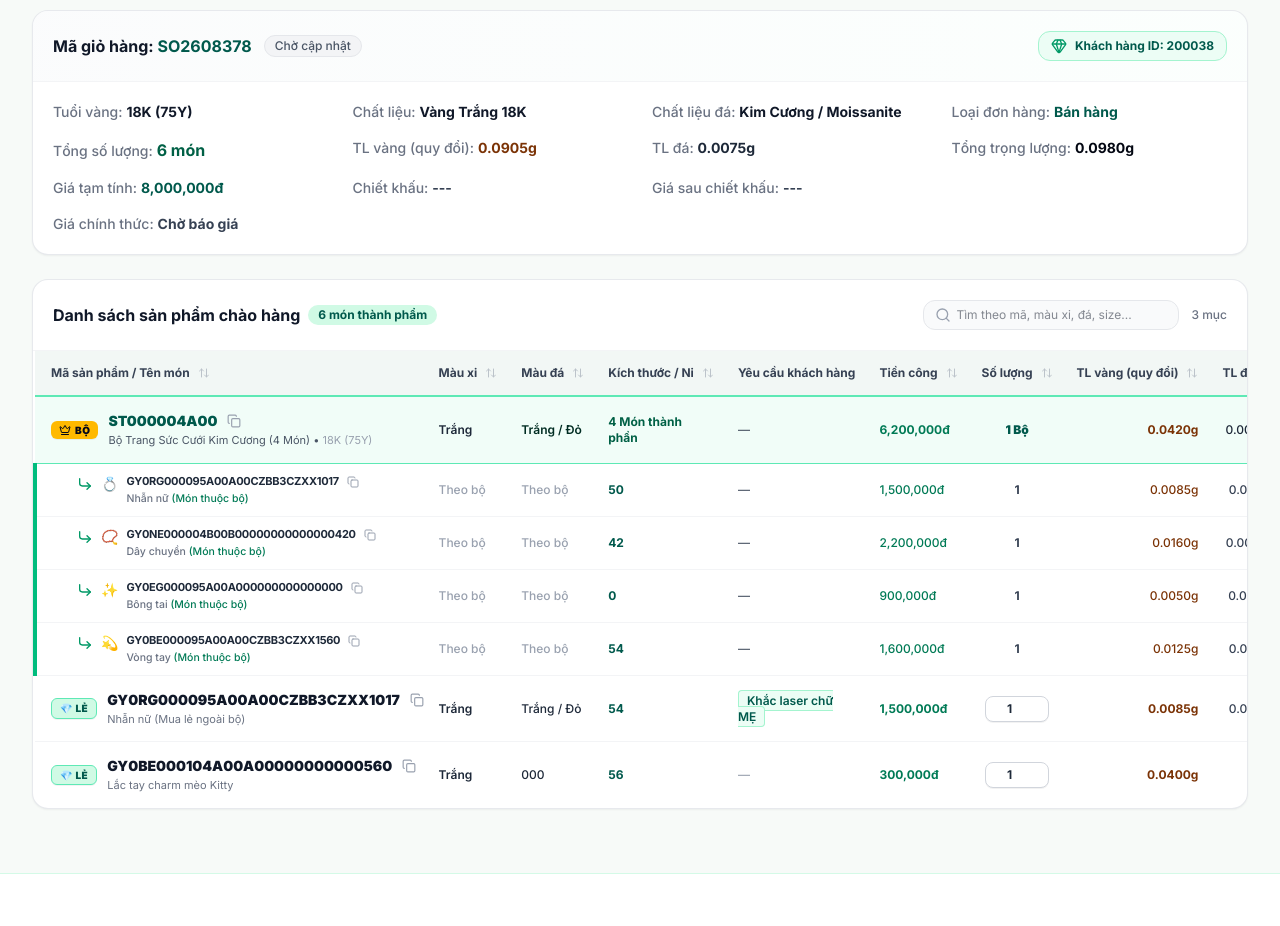
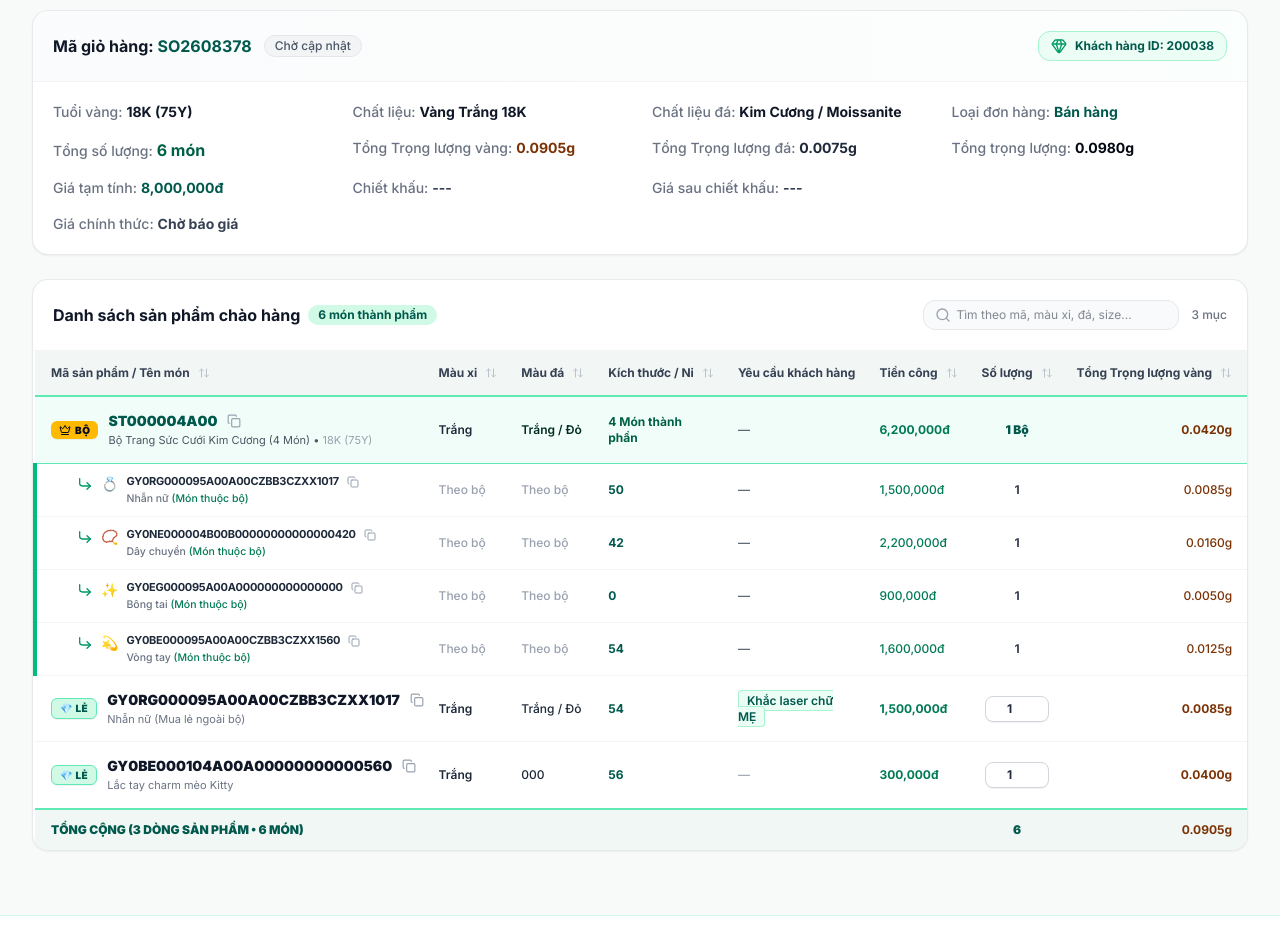
Before and after one commit to midumidu1213-collab/order-prototype, a Next.js app: page /catalogue/cart in a window 1280 px wide. Shown: the part 140-1066 px from the top of the page. Built offline with nearby package versions, Linux system fonts and the light colour scheme.

Commit message:
feat(cart): update labels for Tổng Trọng lượng vàng, Tổng Trọng lượng đá, and add table tfoot summary row

```diff
--- a/src/app/catalogue/cart/page.js
+++ b/src/app/catalogue/cart/page.js
@@ -309,11 +309,11 @@ export default function CatalogueCartPage() {
               <span className="font-bold text-emerald-800 font-mono text-base">{totalQuantity} món</span>
             </div>
             <div>
-              <span className="text-gray-500 font-medium">TL vàng (quy đổi):</span>{" "}
+              <span className="text-gray-500 font-medium">Tổng Trọng lượng vàng:</span>{" "}
               <span className="font-bold text-amber-900 font-mono text-sm">{totalGoldWeight > 0 ? `${totalGoldWeight.toFixed(4)}g` : "—"}</span>
             </div>
             <div>
-              <span className="text-gray-500 font-medium">TL đá:</span>{" "}
+              <span className="text-gray-500 font-medium">Tổng Trọng lượng đá:</span>{" "}
               <span className="font-bold text-gray-800 font-mono text-sm">{totalStoneWeight > 0 ? `${totalStoneWeight.toFixed(4)}g` : "—"}</span>
             </div>
             <div>
@@ -424,26 +424,26 @@ export default function CatalogueCartPage() {
                         <SortIcon field="quantity" />
                       </div>
                     </th>
-                    {/* CỘT 8: TRỌNG LƯỢNG VÀNG (QUY ĐỔI THEO TUỔI VÀNG) */}
+                    {/* CỘT 8: TỔNG TRỌNG LƯỢNG VÀNG */}
                     <th
                       className="py-3.5 px-3 text-right cursor-pointer hover:bg-emerald-50/50 select-none whitespace-nowrap"
                       onClick={() => handleSort("goldWeight")}
-                      title="Trọng lượng vàng (đã quy đổi theo tuổi vàng)"
+                      title="Tổng Trọng lượng vàng (đã quy đổi theo tuổi vàng)"
                     >
                       <div className="flex items-center justify-end space-x-1">
-                        <span>TL vàng (quy đổi)</span>
+                        <span>Tổng Trọng lượng vàng</span>
                         <SortIcon field="goldWeight" />
                       </div>
                     </th>
 
-                    {/* CỘT 9: TRỌNG LƯỢNG ĐÁ */}
+                    {/* CỘT 9: TỔNG TRỌNG LƯỢNG ĐÁ */}
                     <th
                       className="py-3.5 px-3 text-right cursor-pointer hover:bg-emerald-50/50 select-none whitespace-nowrap"
                       onClick={() => handleSort("stoneWeight")}
-                      title="Trọng lượng đá"
+                      title="Tổng Trọng lượng đá"
                     >
                       <div className="flex items-center justify-end space-x-1">
-                        <span>TL đá</span>
+                        <span>Tổng Trọng lượng đá</span>
                         <SortIcon field="stoneWeight" />
                       </div>
                     </th>
@@ -452,10 +452,10 @@ export default function CatalogueCartPage() {
                     <th
                       className="py-3.5 px-3 text-right cursor-pointer hover:bg-emerald-50/50 select-none whitespace-nowrap"
                       onClick={() => handleSort("weight")}
-                      title="Tổng trọng lượng (Vàng + Đá)"
+                      title="Tổng trọng lượng thành phẩm (Vàng + Đá)"
                     >
                       <div className="flex items-center justify-end space-x-1">
-                        <span>Tổng TL</span>
+                        <span>Tổng trọng lượng</span>
                         <SortIcon field="weight" />
                       </div>
                     </th>
@@ -764,6 +764,28 @@ export default function CatalogueCartPage() {
                     );
                   })}
                 </tbody>
+                <tfoot className="bg-[#f0f7f4] font-bold text-gray-900 border-t-2 border-emerald-300">
+                  <tr>
+                    <td colSpan={6} className="py-3 px-4 text-xs font-black uppercase text-[#00594c]">
+                      TỔNG CỘNG ({cartItems.length} DÒNG SẢN PHẨM &bull; {totalQuantity} MÓN)
+                    </td>
+                    <td className="py-3 px-3 text-center font-mono text-xs font-black text-[#00594c]">
+                      {totalQuantity}
+                    </td>
+                    <td className="py-3 px-3 text-right font-mono text-xs font-bold text-amber-900">
+                      {totalGoldWeight > 0 ? `${totalGoldWeight.toFixed(4)}g` : "—"}
+                    </td>
+                    <td className="py-3 px-3 text-right font-mono text-xs font-bold text-gray-800">
+                      {totalStoneWeight > 0 ? `${totalStoneWeight.toFixed(4)}g` : "—"}
+                    </td>
+                    <td className="py-3 px-3 text-right font-mono text-xs font-black text-gray-950">
+                      {totalWeight > 0 ? `${totalWeight.toFixed(4)}g` : "—"}
+                    </td>
+                    <td colSpan={2} className="py-3 px-4 text-center text-xs text-gray-400">
+                      —
+                    </td>
+                  </tr>
+                </tfoot>
               </table>
             </div>
           )}
```
